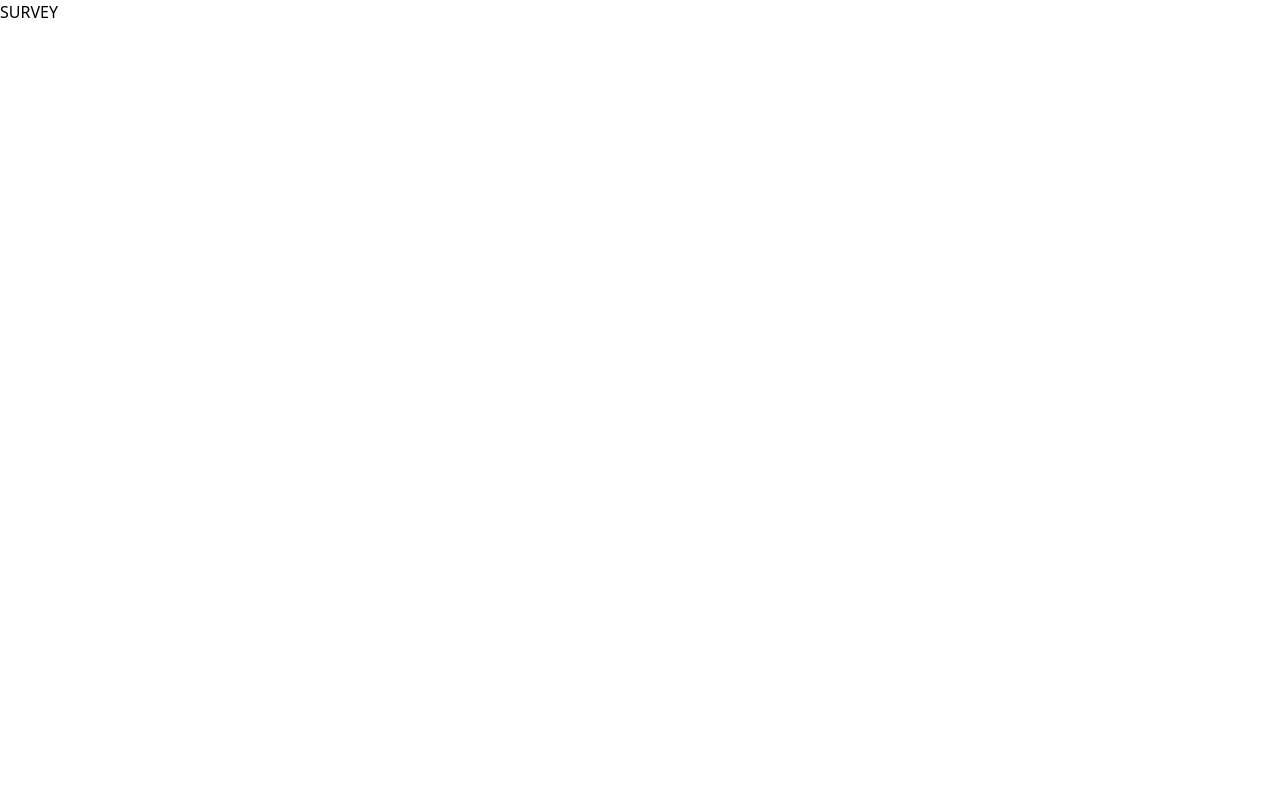
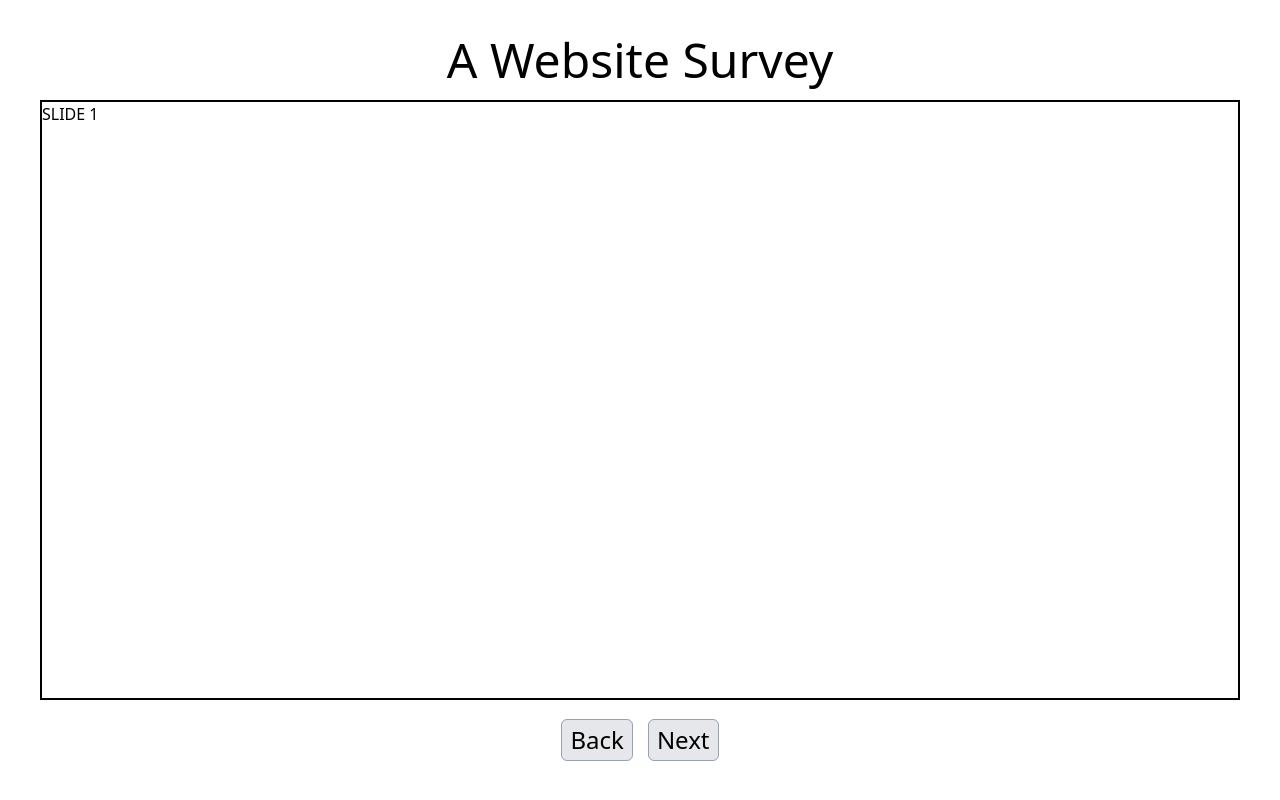
Before and after one commit to kingcarsonlol/A-Website-Survey, a SvelteKit app: page /survey in a window 1280 px wide. Built offline with nearby package versions, Linux system fonts and the light colour scheme.

Commit message:
add survey template

```diff
--- a/src/lib/state/userStyles.svelte.js
+++ b/src/lib/state/userStyles.svelte.js
@@ -5,9 +5,13 @@ export const userStyles = $state({
 		"px-2",
 		"py-1 border",
 		"border-gray-400",
-        "rounded-md",
-        "hover:bg-gray-300",
-        "focus:outline",
-        "focus:outline-blue-500"
-	]
+		"rounded-md",
+		"hover:bg-gray-300",
+		"focus:outline",
+		"focus:outline-blue-500",
+		"text-2xl"
+	],
+	buttonSpace: "w-[15px]",
+	header: ["text-5xl"],
+	card: ["w-300", "h-150", "border-2"]
 });
--- a/src/routes/+page.svelte
+++ b/src/routes/+page.svelte
@@ -5,7 +5,7 @@ import { goto } from "$app/navigation";
 
 <div class="h-[100vh] flex flex-col items-center justify-center">
     <h1 class="text-8xl mb-10">A Website Survey</h1>
-    <button class="text-3xl {userStyles.button.join(" ")}" on:click={() => goto("/survey")}>
+    <button class="!text-3xl {userStyles.button.join(" ")}" on:click={() => goto("/survey")}>
         START
     </button>
 </div>
--- a/src/routes/survey/+page.svelte
+++ b/src/routes/survey/+page.svelte
@@ -1 +1,40 @@
-<h1>SURVEY</h1>
+<script>
+	import { userStyles } from "$lib/state/userStyles.svelte";
+	import { goto } from "$app/navigation";
+
+	let currentSlide = $state(1);
+
+	$effect(() => {
+		if (currentSlide < 1) {
+			goto("/");
+		} else if (currentSlide > 5){
+            goto("/statistics")
+        }
+	});
+</script>
+
+<div class="flex h-[100vh] flex-col items-center justify-center">
+	<header class="flex h-[15vh] items-center justify-center">
+		<h1 class={userStyles.header.join(" ")}>A Website Survey</h1>
+	</header>
+	<section class="flex h-[70vh] w-full items-center justify-center">
+		{#if currentSlide == 1}
+			<div class={userStyles.card.join(" ")}>
+				<h1>SLIDE 1</h1>
+			</div>
+		{:else if currentSlide == 2}
+			<div class={userStyles.card.join(" ")}>
+				<h1>SLIDE 2</h1>
+			</div>
+		{:else if currentSlide == 3}
+			<div class={userStyles.card.join(" ")}>
+				<h1>SLIDE 3</h1>
+			</div>
+		{/if}
+	</section>
+	<footer class="flex h-[15vh] w-[90vw] items-center justify-center md:w-[80vw]">
+		<button class={userStyles.button.join(" ")} onclick={() => currentSlide--}> Back </button>
+		<div class={userStyles.buttonSpace}></div>
+		<button class={userStyles.button.join(" ")} onclick={() => currentSlide++}> Next </button>
+	</footer>
+</div>
```
